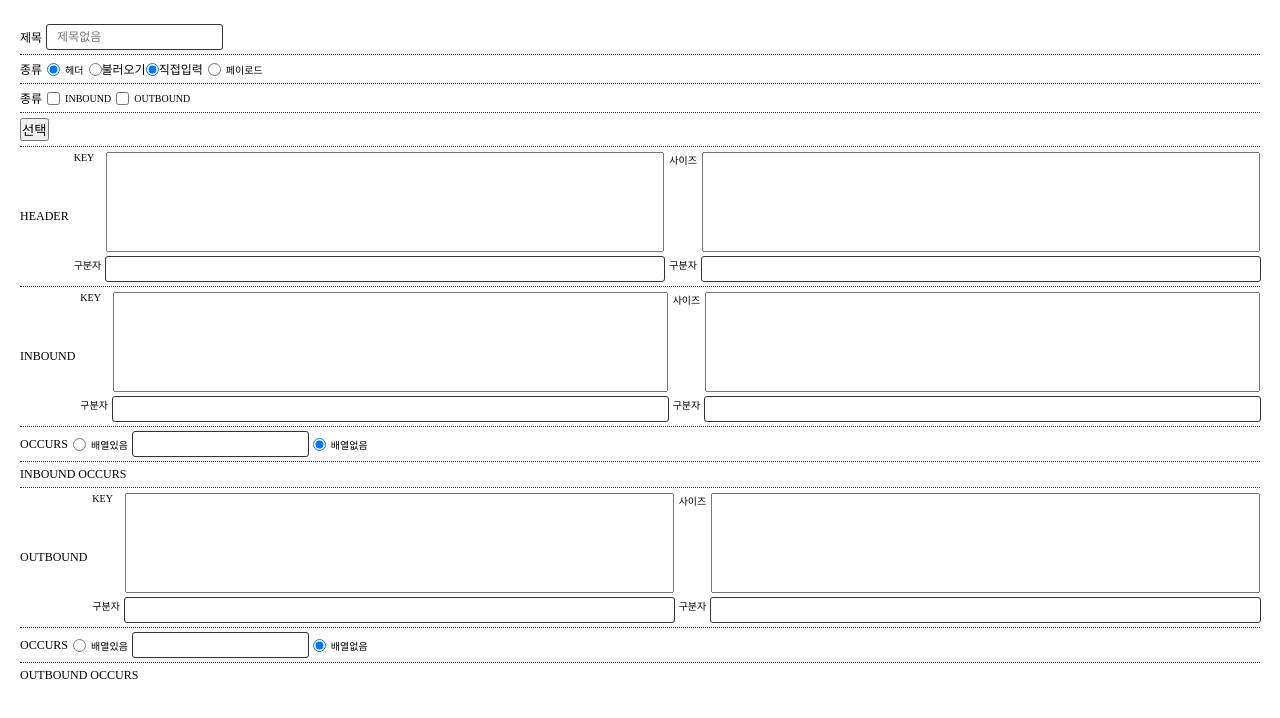
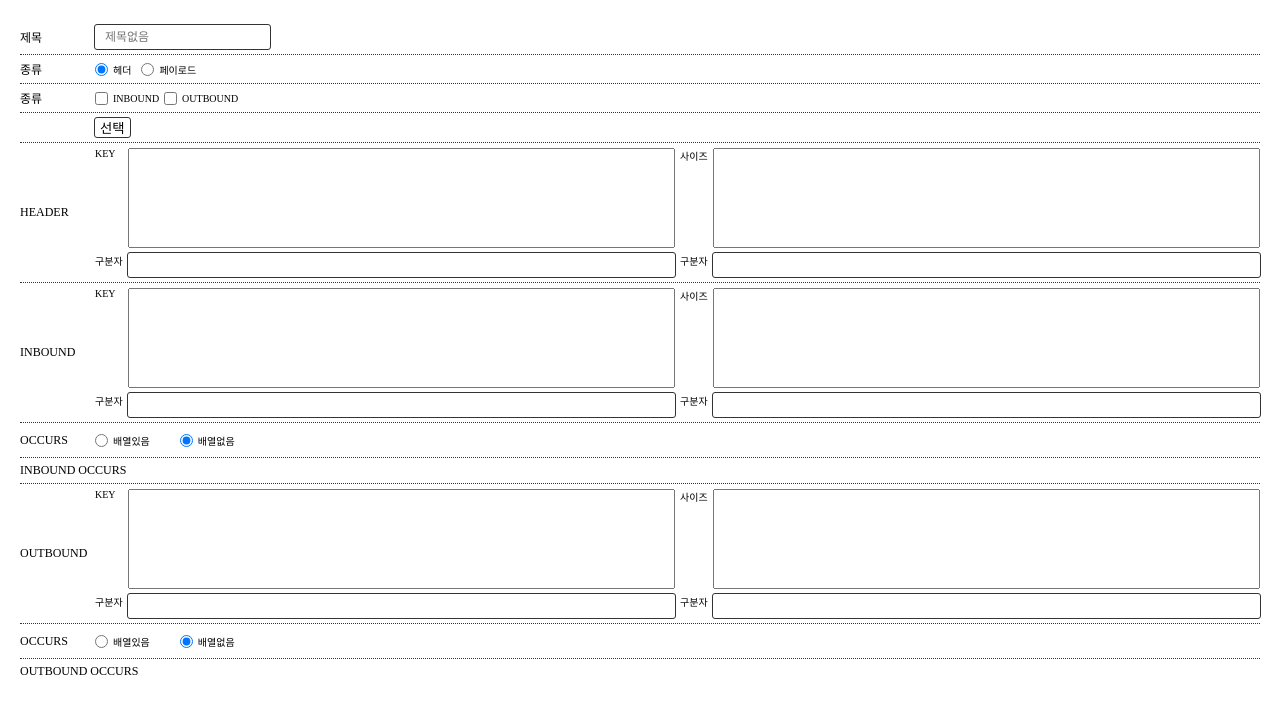
Before and after one commit to a2964573/ParsePacket, a plain HTML site: page src/pages/SavePage.html in a window 1280 px wide. Drawn offline with Linux system fonts and the light colour scheme.

Commit message:
20240415) commit

```diff
--- a/src/pages/SavePage.html
+++ b/src/pages/SavePage.html
@@ -10,36 +10,37 @@
     <div id = "container" class = "body-div__container">
         <form action = "post">
             <div>
-                <span class = "span">제목</span>
+                <span class = "form-span__title">제목</span>
                 <input type = "text" id = "title" name = "title" class = "input form-text__title" placeholder = "제목없음" />
             </div>
             <div>
-                <span class = "span">종류</span>
+                <span class = "form-span__title">종류</span>
                 <input type = "radio" id = "header" value = "header" name = "type" class = "form-radio__header" checked />
                 <label for="header">헤더</label>
                 <div class = "div-radioGroup__header">
                     <input type = "radio" id = "load" value = "load" name = "headerInputType" class = "form-radio__load" checked />
-                    <label for = "load" class = "label">불러오기</label>
+                    <label for = "load">불러오기</label>
                     <input type = "radio" id = "input" value = "input" name = "headerInputType" class = "form-radio__input" checked />
-                    <label for = "input" class = "label">직접입력</label>
+                    <label for = "input">직접입력</label>
                 </div>
                 <input type = "radio" id = "payload" value = "payload" name = "type" class = "form-radio__payload" />
                 <label for="payload">페이로드</label>
             </div>
             <div>
-                <span class = "span">종류</span>
+                <span class = "form-span__title">종류</span>
                 <input type = "checkbox" id = "inbound" name = "inbound" value = "inbound" class = "form-checkbox__inbound" />
                 <label for="inbound">INBOUND</label>
                 <input type = "checkbox" id = "outbound" name = "outbound" value = "outbound" class = "form-checkbox__outbound" />
                 <label for="outbound">OUTBOUND</label>
             </div>
             <div>
+                <span class = "form-span__title"></span>
                 <button type = "button" id = "headerFileBtn" class = "btn form-button__headerFileBtn">선택</button>
                 <span id = "headerFileTitle" class = "form-span__headerFileTitle"></span>
                 <input type="file" id = "headerFile" class = "form-file__headerFile" required disabled onchange = "onHeaderFileChange" />
             </div>
             <div>
-                <span class = "span span form-span__title">HEADER</span>
+                <span class = "form-span__title">HEADER</span>
                 <div class = "grid">
                     <span class = "span">KEY</span>
                     <textarea name = "headerKey"  id = "headerKey" class = "txtArea"></textarea>
@@ -65,10 +66,10 @@
                 </div>
             </div>
             <div>
-                <span class = "span">OCCURS</span>
+                <span class = "form-span__title">OCCURS</span>
                 <input type = "radio" id = "inOccursY" value = "inOccursY" name = "inOccurs" />
                 <label for="inOccursY">배열있음</label>
-                <input type = "number" id = "inOccursNum" name = "inOccursNum" class = "input" />
+                <input type = "number" id = "inOccursNum" name = "inOccursNum" class = "input form-number__occurs" />
                 <input type = "radio" id = "inOccursN" value = "inOccursN" name = "inOccurs" checked />
                 <label for="inOccursN">배열없음</label>
             </div>
@@ -90,10 +91,10 @@
                 </div>
             </div>
             <div>
-                <span>OCCURS</span>
+                <span class = "form-span__title">OCCURS</span>
                 <input type = "radio" id = "outOccursY" value = "outOccursY" name = "outOccurs" />
                 <label for="outOccursY">배열있음</label>
-                <input type = "number" id = "outOccursNum" name = "outOccursNum" class = "input" />
+                <input type = "number" id = "outOccursNum" name = "outOccursNum" class = "input form-number__occurs" />
                 <input type = "radio" id = "outOccursN" value = "outOccursN" name = "outOccurs" checked />
                 <label for="outOccursN">배열없음</label>
             </div>
--- a/src/style/SavePage.css
+++ b/src/style/SavePage.css
@@ -1,7 +1,6 @@
 body {
     width: 100%;
     height: 100%;
-    overflow-y: overlay;
 }
 
 .body-div__container {
@@ -67,6 +66,21 @@ form > div > span,
     height: 100%;
 }
 
+.form-button__headerFileBtn {
+    width: auto;
+    height: auto;
+    padding: 0 .5rem;
+    border: none;
+    border-radius: 0.2rem;
+    outline: 0.1rem solid #333;
+    background-color: #fff;
+    cursor: pointer;
+}
+
+.form-button__headerFileBtn:hover {
+    background-color: #ddd;
+}
+
 .txtArea {
     resize: none;
     height: auto;
@@ -74,6 +88,24 @@ form > div > span,
 }
 
 .div-radioGroup__header {
+    width: 0;
+    overflow: hidden;
     display: flex;
     align-items: center;
+    gap: 0.2rem;
 }
+
+.div-radioGroup__header > label {
+    text-wrap: nowrap;
+}
+
+.form-span__title {
+    min-width: 7rem;
+}
+
+.form-number__occurs {
+    width: 0;
+    max-width: 5rem;
+    overflow: hidden;
+    visibility: hidden;
+}
```
